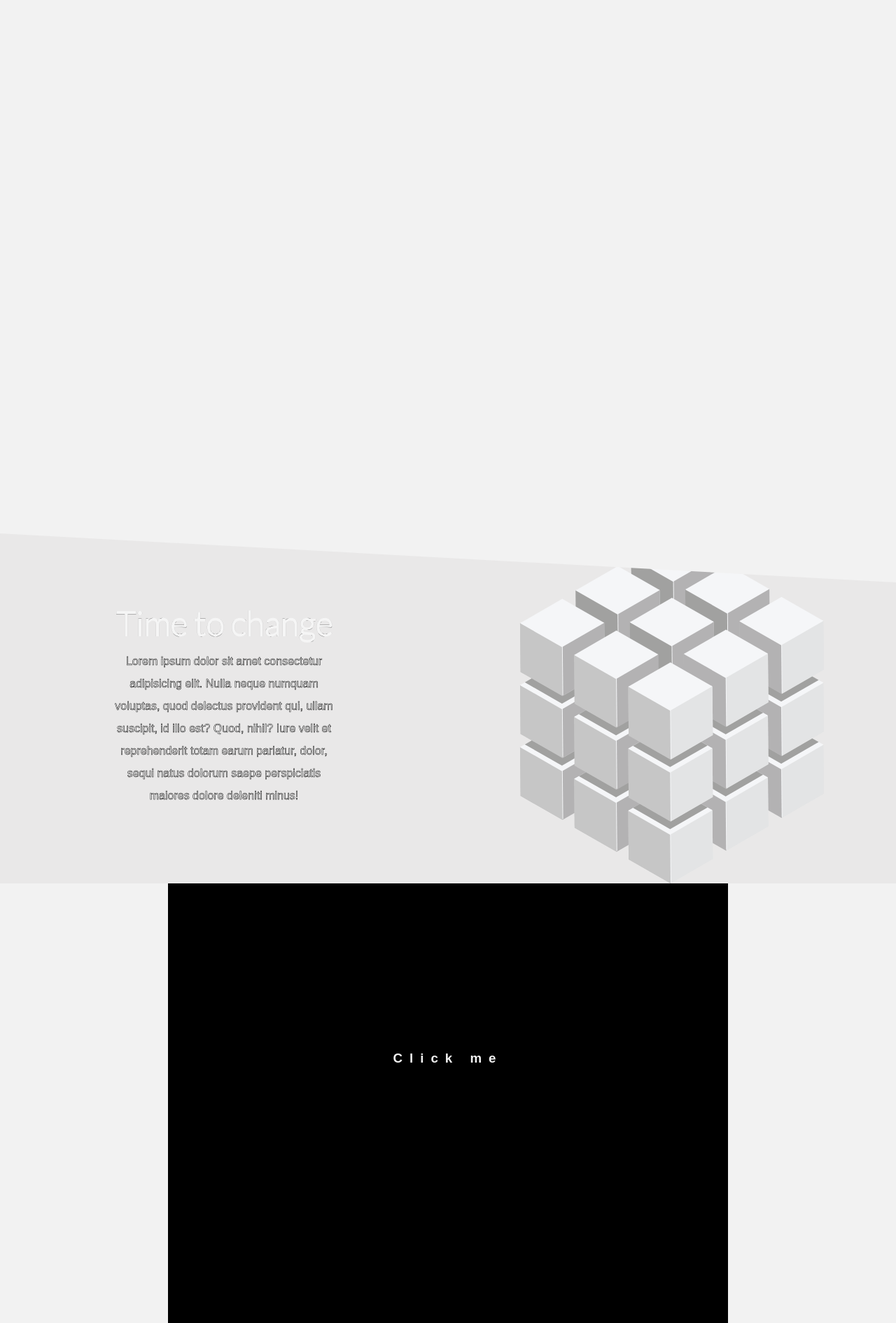
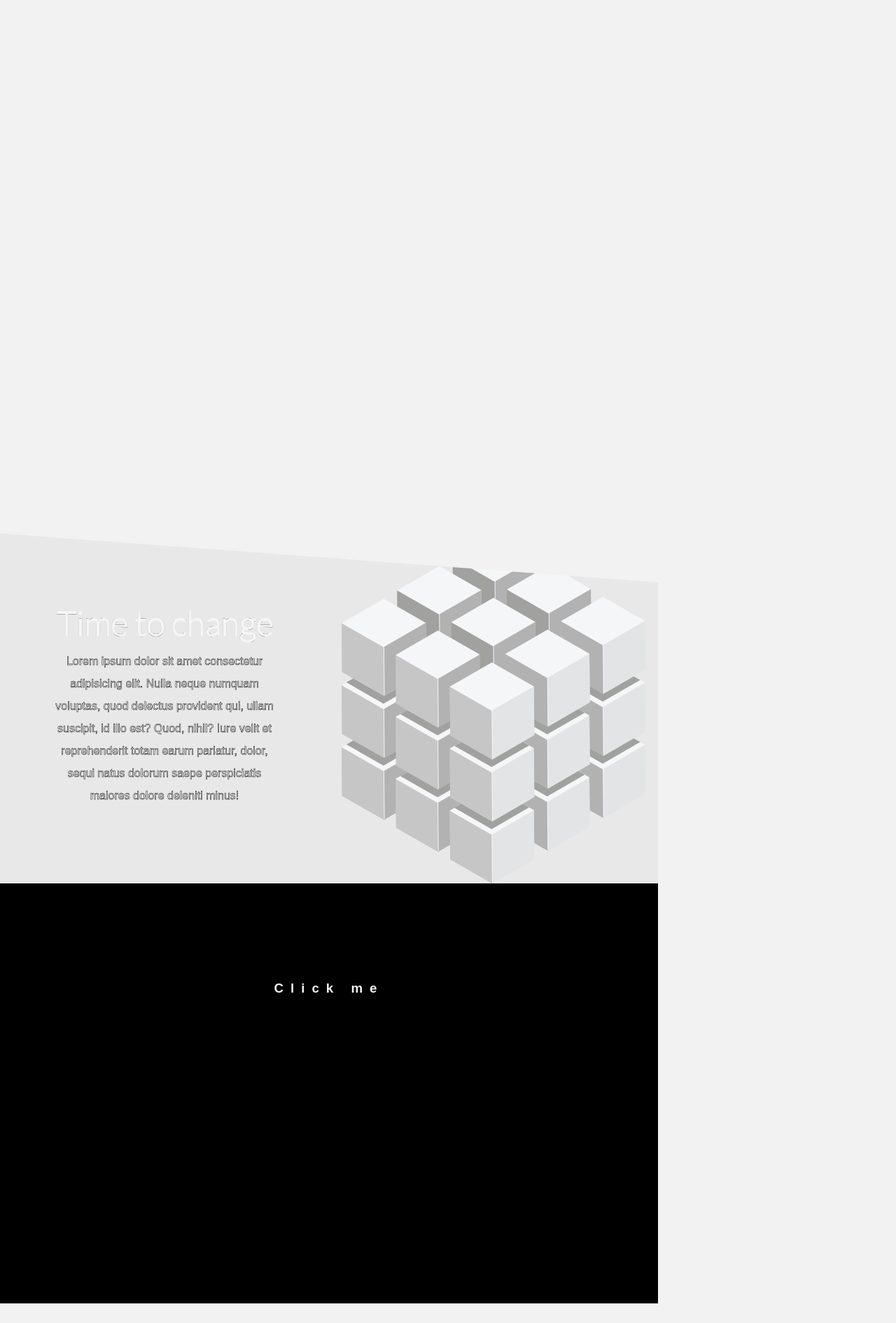
Before and after one commit to WhiteRoseX/AnimeJS, a plain HTML site: page index.html in a window 1280 px wide. Shown: the part 273-2163 px from the top of the page at 70% size. After the commit the page ends 2135 px from the top, so only its background shows below. Drawn offline with nearby package versions, Linux system fonts and the light colour scheme; animation ran at ten frames a second.

Commit message:
Update style.css
more responsive

```diff
--- a/style.css
+++ b/style.css
@@ -15,15 +15,17 @@
 }
 
 body{
-    min-height: 150vh;
+
     /* background: url(./cuve.png); */
-    width: auto;
+    width: max-content;
     display: flex;
     justify-content: center;
     align-items: center;
     flex-direction: column;
     font-family: sans-serif;
     background: #f2f2f2;
+    overflow-x: hidden;
+    max-height: 100%;
 }
 
 .hash1{
@@ -150,8 +152,8 @@ h2{
 
 .self{
     /* border: 2px solid black; */
-    width: 50em;
-    height: 50em;
+    width: 100%;
+    height: 600px;
     background: black;
     display: flex;
     flex-direction: column;
```
